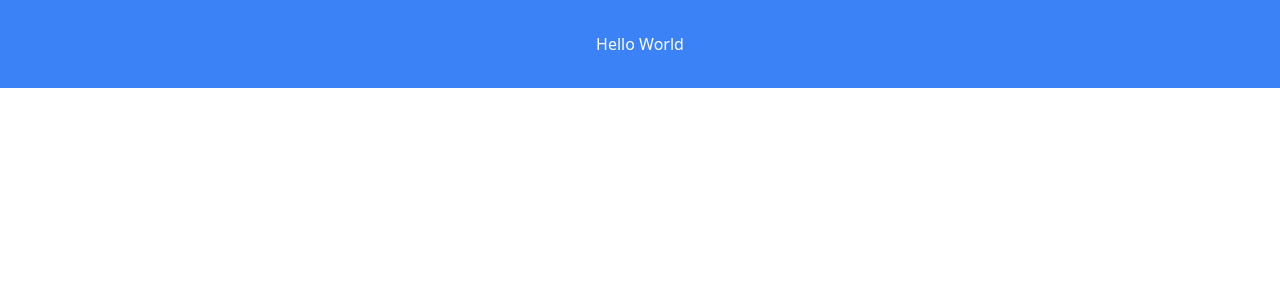
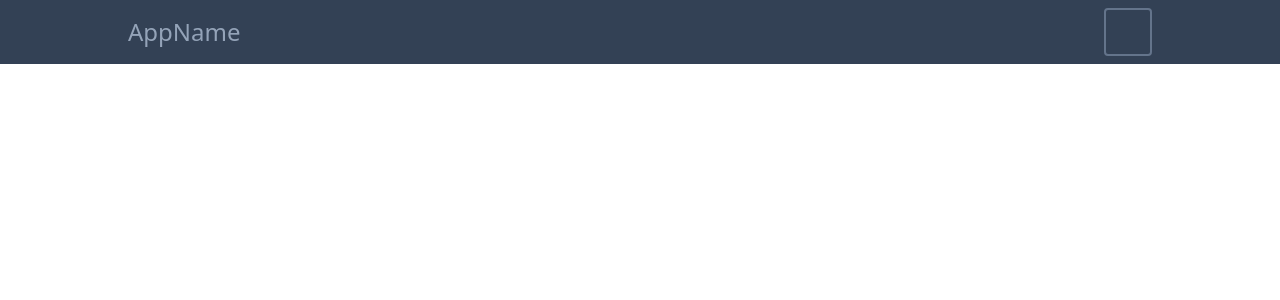
Before and after one commit to johanrdev/piano-keyboard-vue, a Vue app: page / in a window 1280 px wide. Shown: the top 300 px of the page. Built offline with nearby package versions, Linux system fonts and the light colour scheme.

Commit message:
Basic navbar layout

```diff
--- a/src/App.vue
+++ b/src/App.vue
@@ -1,13 +1,14 @@
 <template lang="html">
-  <div class="bg-blue-500 text-white text-center py-8">
-    Hello World
-  </div>
+  <nav class="bg-slate-700 text-slate-400 px-4 py-2">
+    <div class="max-w-5xl mx-auto flex justify-between items-center">
+      <span class="text-2xl">AppName</span>
+      <button class="border-2 border-slate-500 w-12 h-12 rounded"></button>
+    </div>
+  </nav>
 </template>
 <script>
 export default {
 
 }
 </script>
-<style lang="css">
-
-</style>
+<style lang="css"></style>
```
